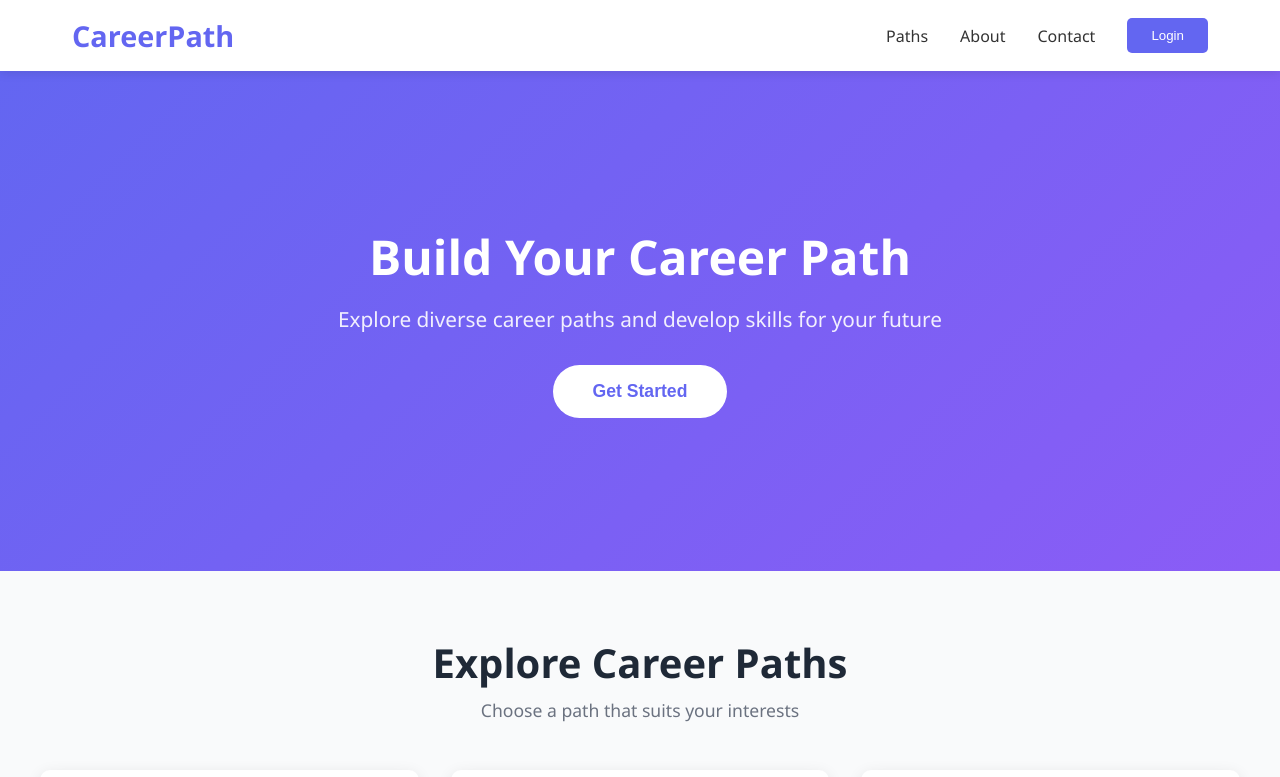
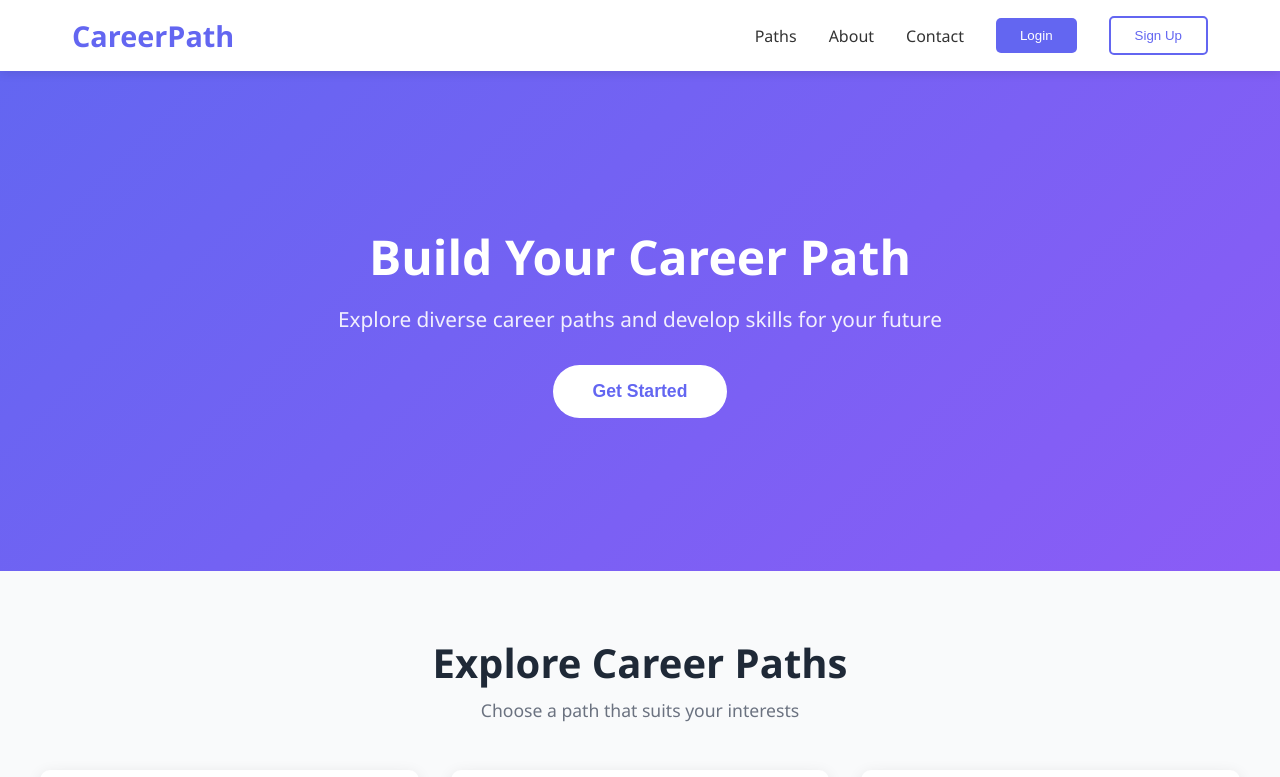
Before and after one commit to minindumadhawa/CareerPath, a React (Create React App) app in the folder frontend/: page / in a window 1280 px wide. Shown: the top 777 px of the page. Built offline with nearby package versions, Linux system fonts and the light colour scheme.

Commit message:
add signup button

```diff
--- a/frontend/src/Components/Home/Home.css
+++ b/frontend/src/Components/Home/Home.css
@@ -64,6 +64,22 @@
 
 .login-btn:hover {
   background-color: #4f46e5;
+}
+
+.signup-btn {
+  background-color: white;
+  color: #6366f1;
+  border: 2px solid #6366f1;
+  padding: 0.6rem 1.5rem;
+  border-radius: 5px;
+  cursor: pointer;
+  font-weight: 500;
+  transition: all 0.3s ease;
+}
+
+.signup-btn:hover {
+  background-color: #6366f1;
+  color: white;
 }
 
 /* Hero Section */
--- a/frontend/src/Components/Home/Home.js
+++ b/frontend/src/Components/Home/Home.js
@@ -43,6 +43,7 @@ function Home() {
             <a href="#about">About</a>
             <a href="#contact">Contact</a>
             <button className="login-btn">Login</button>
+            <button className="signup-btn">Sign Up</button>
           </div>
         </div>
       </nav>
```
